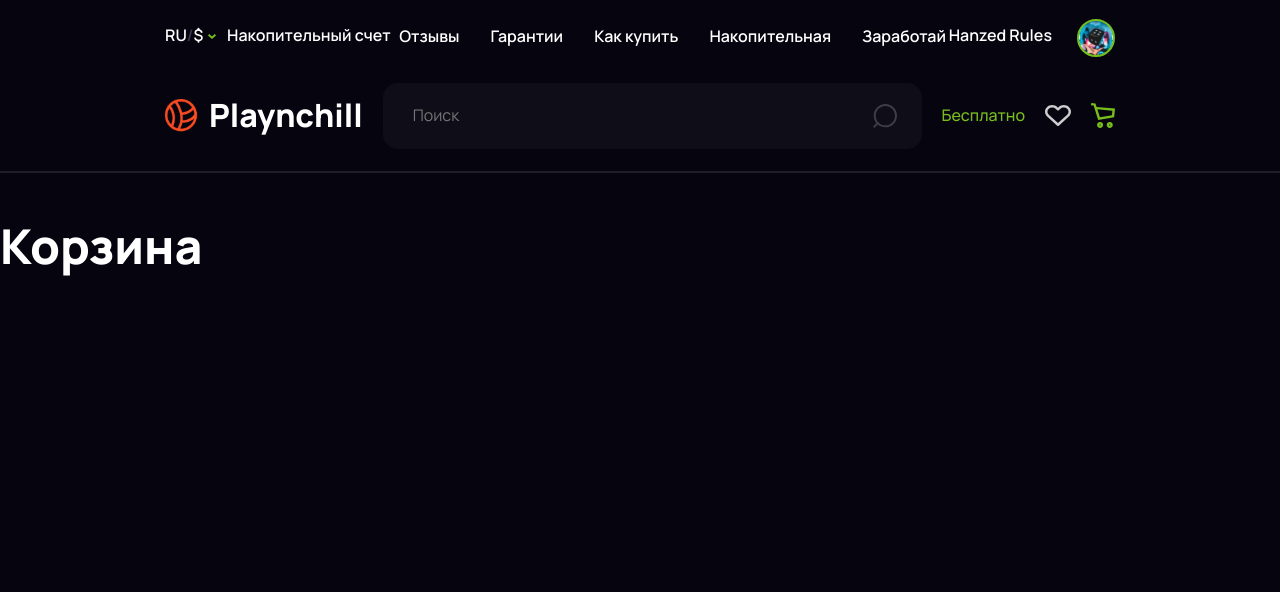
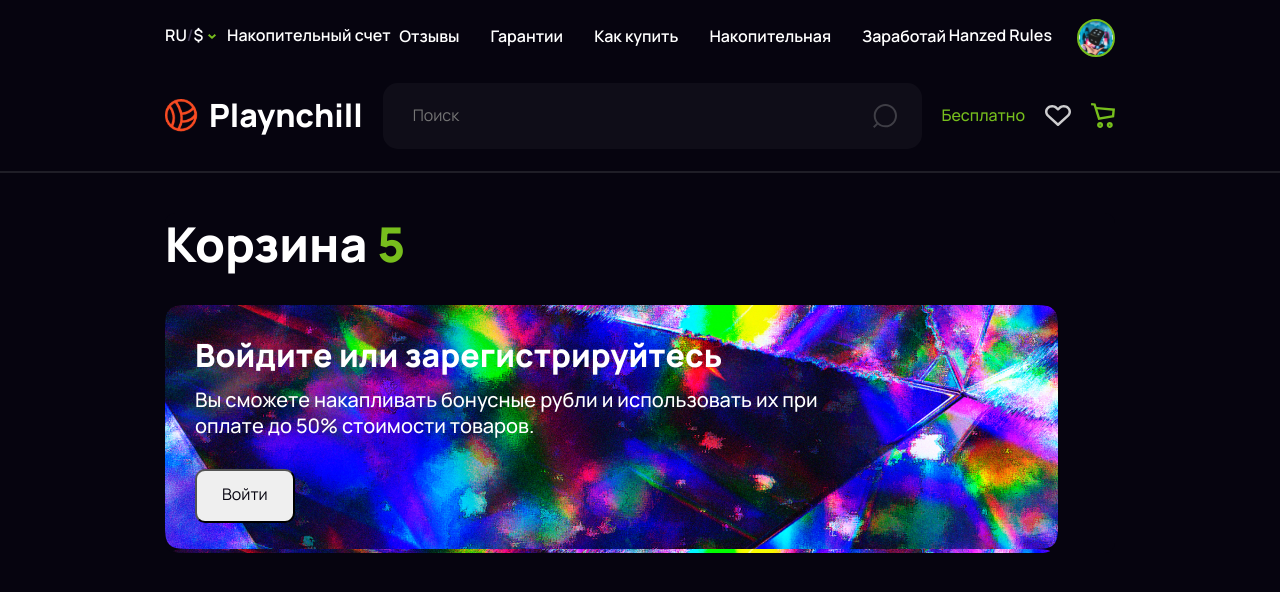
Before and after one commit to atkbrc354/react-app, a React (Create React App) app in the folder my-app/: page /basket in a window 1280 px wide. Shown: the top 592 px of the page. Built offline with nearby package versions, Linux system fonts and the light colour scheme.

Commit message:
feah: addet basket_box_left

```diff
--- a/my-app/src/Components/Basket.jsx
+++ b/my-app/src/Components/Basket.jsx
@@ -1,10 +1,23 @@
-import styleHeader from '../scss/header.module.scss';
+import styleBasket from '../scss/bascket.module.scss';
 
 
 function Basket() {
     return (
-        <div>
-            <h1>Корзина</h1>
+        <div className='wrapper'>
+            <h1 className={styleBasket.basket_title}>Корзина <span>5</span></h1>
+            <div className={styleBasket.basket_box}>
+                <div className={styleBasket.basket_box_left}>
+                    <div className={styleBasket.basket_box_top}>
+                        <h2 className={styleBasket.basket_box_title}>Войдите или зарегистрируйтесь</h2>
+                        <p className={styleBasket.basket_box_desc}>Вы сможете накапливать бонусные рубли
+                        и использовать их при оплате до 50% стоимости товаров.</p>
+                        <button className={styleBasket.basket_box_btn}>Войти</button>
+                    </div>
+                </div>
+                <div className={styleBasket.basket_box_rigth}>
+
+                </div>
+            </div>
         </div>
     )
 }
--- a/my-app/src/scss/bascket.module.scss
+++ b/my-app/src/scss/bascket.module.scss
@@ -1,3 +1,61 @@
 @import 'variables';
 @import './libs/basic.scss';
 @import 'fonts.scss';
+
+
+
+h1.basket_title {
+    color: $white;
+    font-size: 48px;
+    font-weight: 700;
+    line-height: 130%;
+    margin-bottom: 30px;
+    span {
+        color: $color-grin;
+    }
+}
+
+.basket_box {
+    display: flex;
+    width: 100%;
+    .basket_box_left {
+        max-width: 893px;
+        width: 100%;
+        .basket_box_top {
+            border-radius: 15px;
+            background: url('../assets/image/basket_box_top.png');
+            max-width: 893px;
+            width: 100%;
+            padding: 30px;
+            .basket_box_title {
+                color: $white;
+                font-size: 32px;
+                font-weight: 800;
+                line-height: 130%;
+                margin-bottom: 10px;
+            }
+            .basket_box_desc {
+                color: $white;
+                font-size: 20px;
+                font-weight: 500;
+                max-width: 663px;
+                width: 100%;
+                line-height: 130%;
+                margin-bottom: 30px;
+            }
+            .basket_box_btn {
+                padding: 13px 25px 16px 25px;
+                border-radius: 10px;
+                color: $black;
+                font-size: 16px;
+                font-weight: 400;
+                line-height: 130%
+            }
+
+            .basket_box_btn:hover {
+                cursor: pointer;
+                opacity: 0.8;
+            }
+        }
+    }
+}
--- a/my-app/src/scss/header.module.scss
+++ b/my-app/src/scss/header.module.scss
@@ -13,19 +13,9 @@
     position: relative;
 }
 
-
-
-.wrapper {
-    width: calc(100vw - 330px);
-    height: 100%;
-    background-color: $black;
-    margin: 25px auto;
-    border-radius: 10px;
-    max-width: 1400px;
-}
-
 .header {
     background-color: $black;
+    margin-top: 25px;
     display: flex;
     gap: 21px;
     flex-direction: column;
--- a/my-app/src/scss/libs/basic.scss
+++ b/my-app/src/scss/libs/basic.scss
@@ -16,6 +16,15 @@
     -moz-osx-font-smoothing: grayscale;
     -webkit-font-smoothing: antialiased;
     color: $black;
+  }
+
+  .wrapper {
+    width: calc(100vw - 330px);
+    height: 100%;
+    background-color: $black;
+    margin: 0px auto;
+    border-radius: 10px;
+    max-width: 1400px;
   }
 
   a,
```
Also changed, not shown: my-app/src/assets/image/basket_box_top.png (added).
